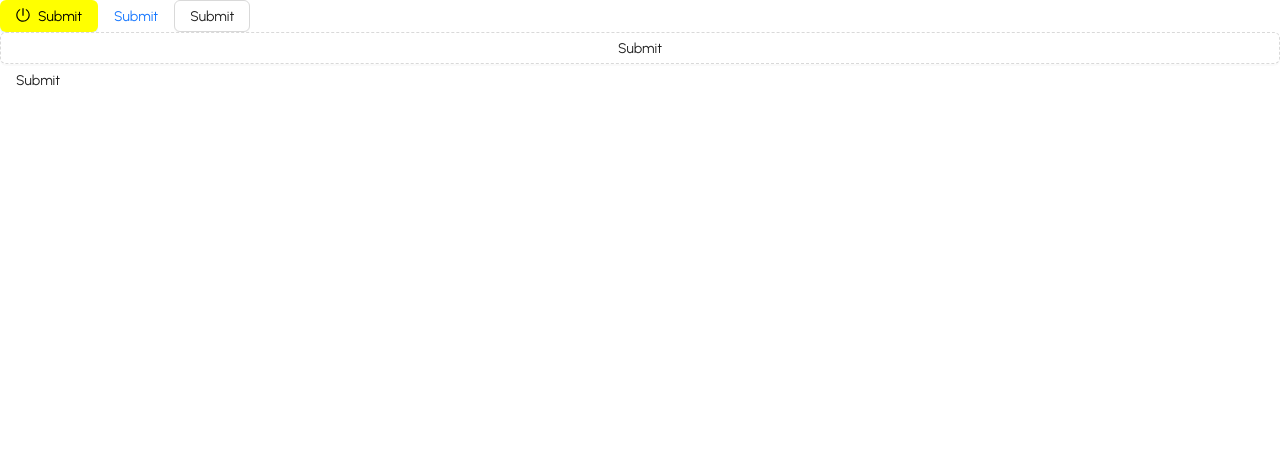
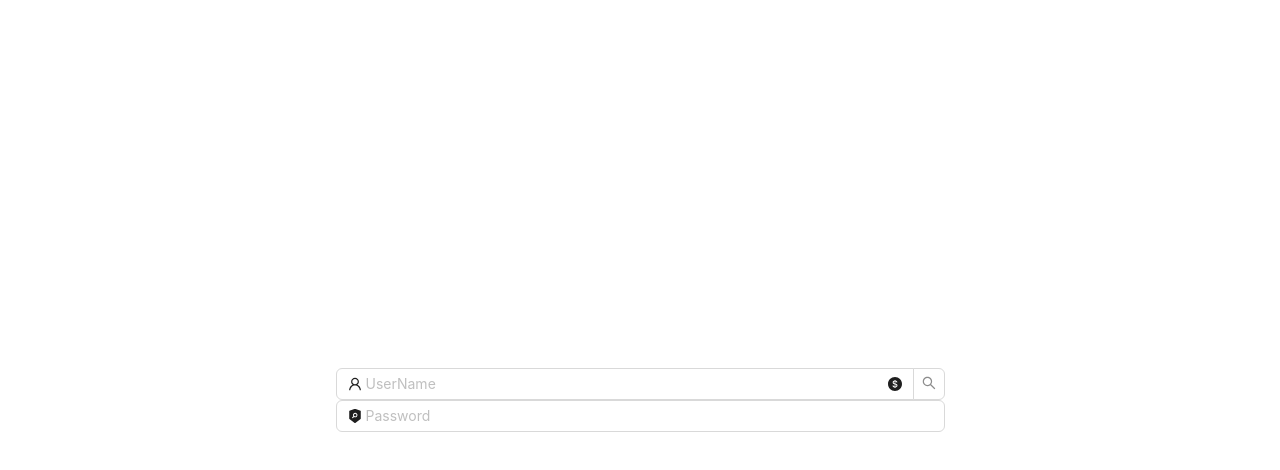
Before and after one commit to Sumanth-rockzz/AntDesignBasics, a React (Create React App) app: page / in a window 1280 px wide. Shown: the top 470 px of the page. Built offline with nearby package versions, Linux system fonts and the light colour scheme.

Commit message:
Input Component

```diff
--- a/src/App.css
+++ b/src/App.css
@@ -1,6 +1,8 @@
-.App{
+.app{
     display: flex;
     flex-direction: column;
+    justify-content: center;
+    align-items: center;
     width: 100vw;
     height: 100vh;
 }
--- a/src/App.js
+++ b/src/App.js
@@ -1,39 +1,34 @@
-import React, { useState } from "react";
+import React from "react";
 import "./App.css";
-import { Button } from "antd";
-import { PoweroffOutlined } from "@ant-design/icons";
+import { Input } from "antd";
+import {
+  UserOutlined,
+  SecurityScanFilled,
+  DollarCircleFilled,
+} from "@ant-design/icons";
 
 const App = () => {
-  const [loading, setLoading] = useState(false);
-  const onclickHandler = () => {
-    setLoading(true);
-    setTimeout(() => {
-      setLoading(false);
-    }, 2000);
-  };
   return (
-    <div className="App">
-      <div className="AppHeader">
-        <Button
-          type="primary"
-          on
-          onClick={onclickHandler}
-          loading={loading}
-          icon={<PoweroffOutlined />}
-          className="my-button"
-          style={{ backgroundColor: "yellow" }}
-        >
-          Submit
-        </Button>
-        <Button type="link" href="#">
-          Submit
-        </Button>
-        <Button type="default">Submit</Button>
-        <Button type="dashed" block>
-          Submit
-        </Button>
-        <Button type="text">Submit</Button>
-      </div>
+    <div className="app">
+      <header className="app-header">
+        <Input.Search
+          placeholder="UserName"
+          maxLength={10}
+          minLength={4}
+          prefix={<UserOutlined />}
+          suffix={<DollarCircleFilled />}
+          allowClear
+          disabled={false}
+        ></Input.Search>
+        <Input
+          placeholder="Password"
+          maxLength={10}
+          minLength={4}
+          type="password"
+          prefix={<SecurityScanFilled />}
+          allowClear
+        ></Input>
+      </header>
     </div>
   );
 };
```
